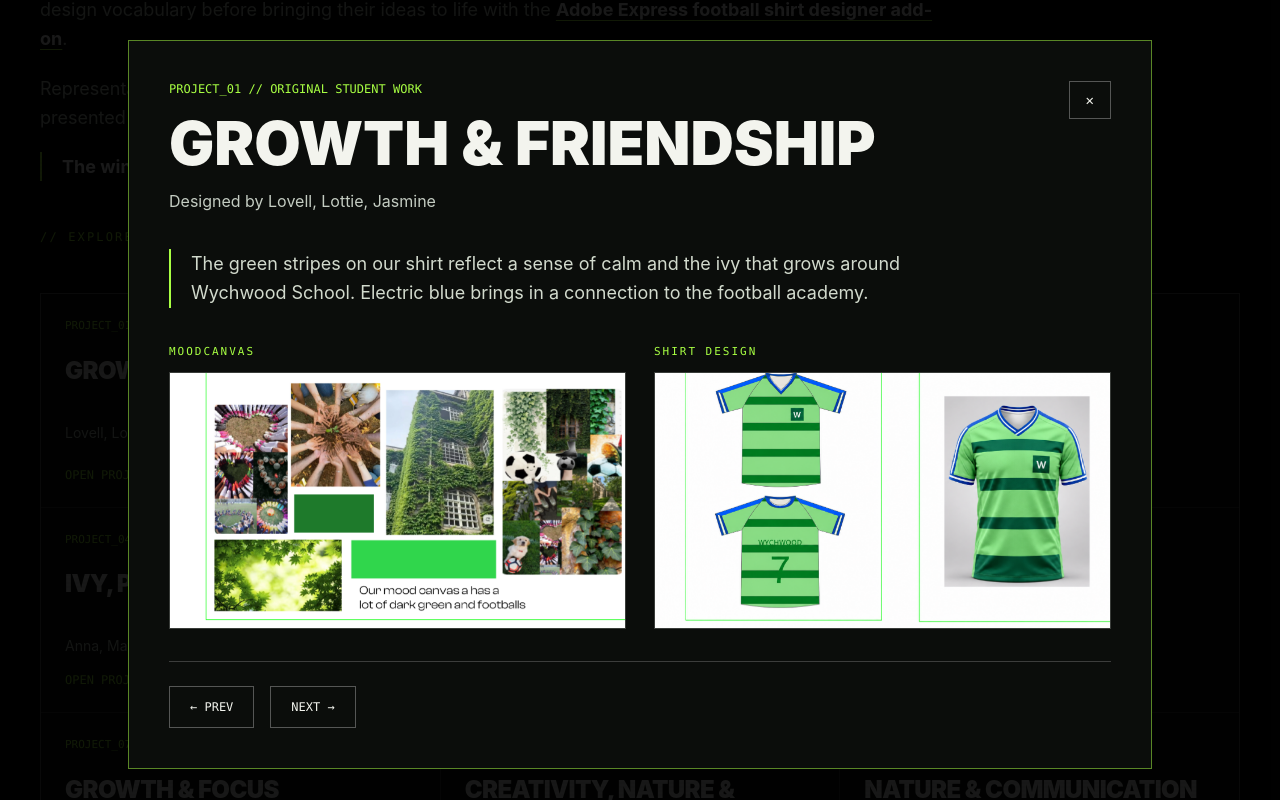
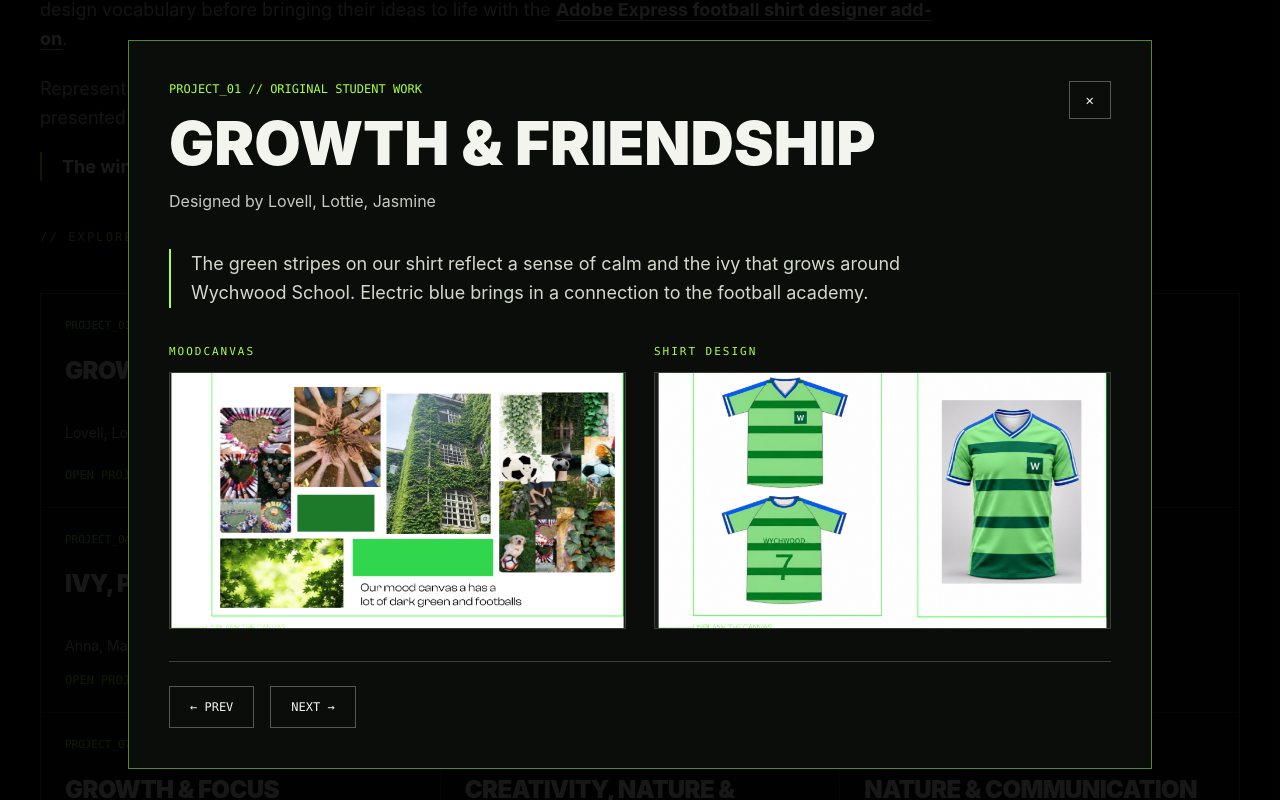
Before and after one commit to bulandun/CreateXDM, a Next.js app: page / in a window 1280 px wide. Both pictures are taken after a click on the button 240 px from the left and 3659 px from the top of the page. Shown: the part 3259-4059 px from the top of the page. Built offline with nearby package versions, Linux system fonts and the light colour scheme.

Commit message:
Preserve full student artworks while applying gentle centered scaling

```diff
--- a/components/student-gallery.tsx
+++ b/components/student-gallery.tsx
@@ -20,7 +20,7 @@ function OriginalArtwork({ filename, label, project }: { filename: string | null
           <img
             src={`/hackathon/${filename}?v=20261016-refresh`}
             alt={`${project} — ${label.toLowerCase()} created by students`}
-            className="absolute inset-0 h-full w-full object-cover object-center scale-[1.025] transform-gpu"
+            className="absolute inset-0 h-full w-full object-contain object-center scale-[1.025] transform-gpu"
             loading="lazy"
             onError={() => setFailed(true)}
           />
```
